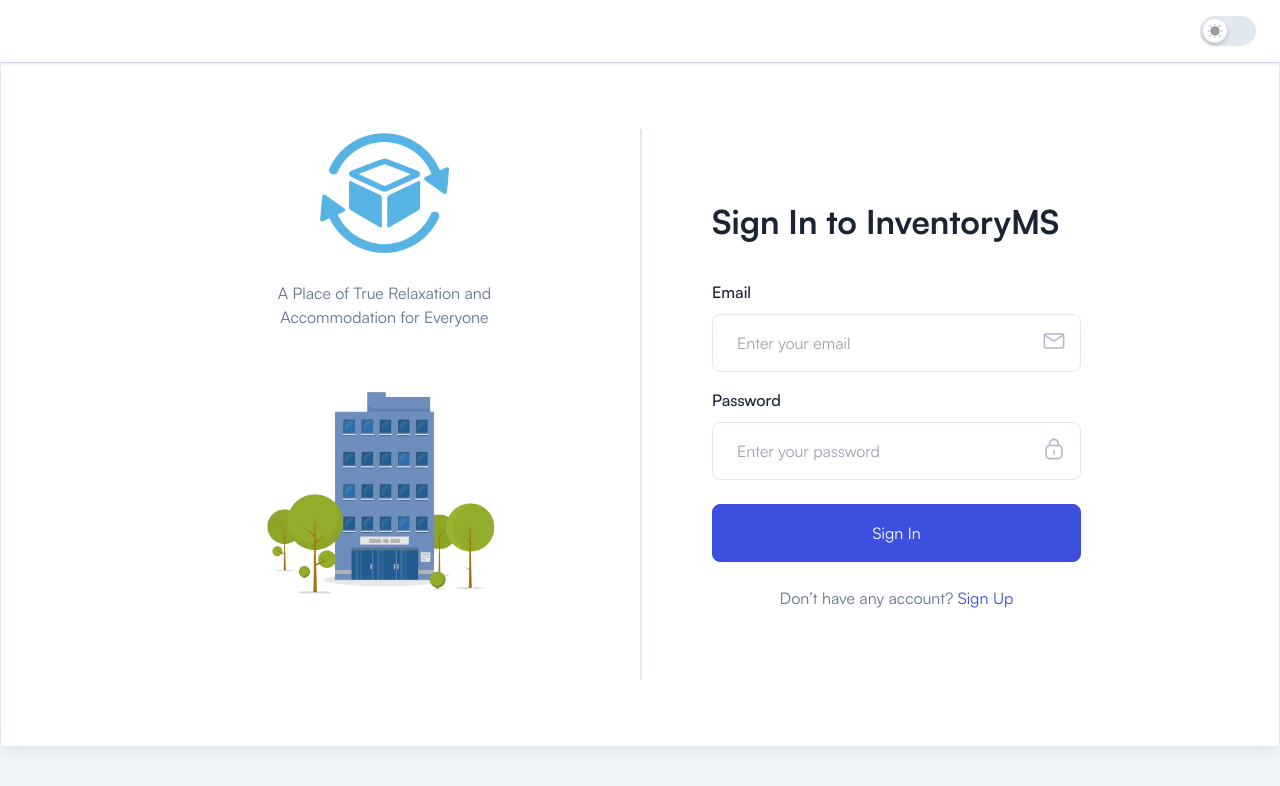
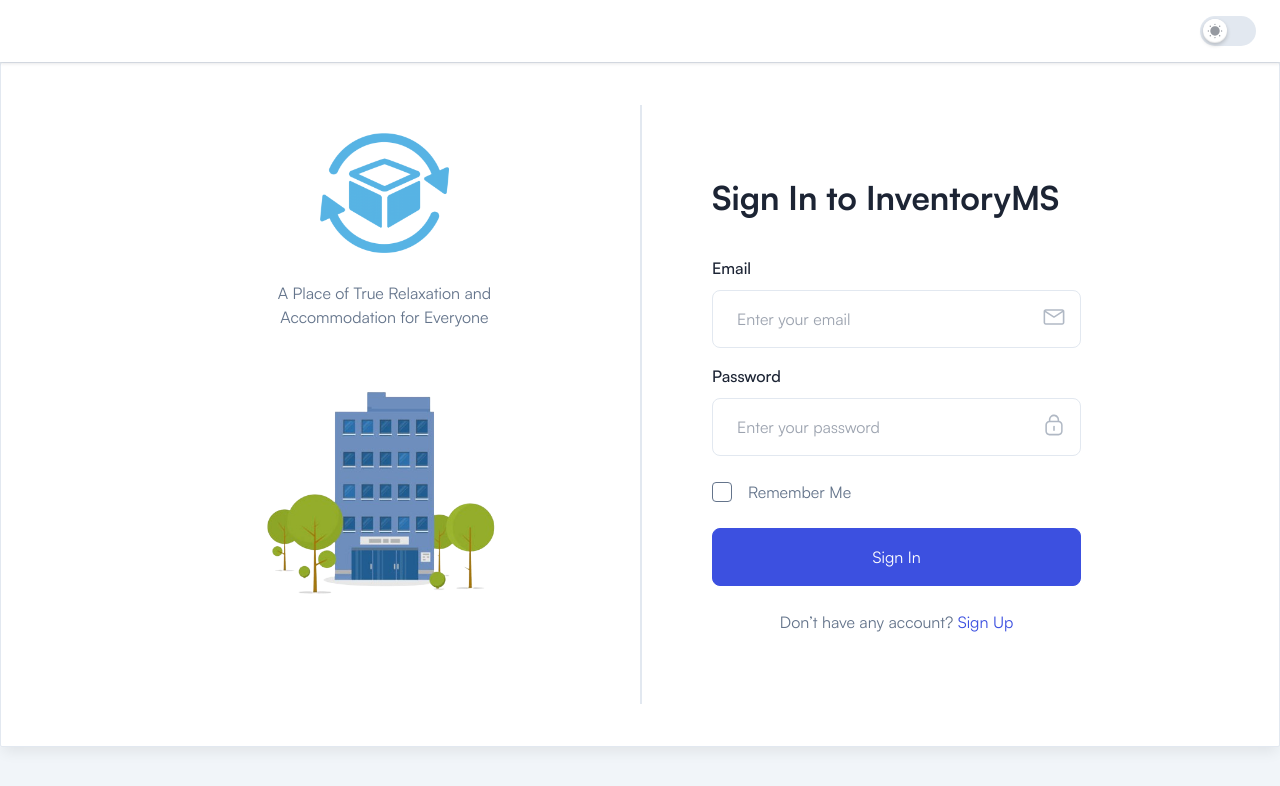
Before and after one commit to Lukada-taiya/InventoryMS, a React (Vite) app: page / in a window 1280 px wide. Shown: the top 786 px of the page. Built offline with nearby package versions, Linux system fonts and the light colour scheme.

Commit message:
Feat: Implemented RememberMe functionality for login

```diff
--- a/src/pages/Authentication/SignIn.tsx
+++ b/src/pages/Authentication/SignIn.tsx
@@ -9,17 +9,18 @@ import { logo, building } from '../../images/index';
 import { EmailIcon } from '../UiElements/EmailIcon';
 import { LockIcon } from '../UiElements/LockIcon';
 import useAxios from '../../hooks/useAxios';
+import CheckBox from '../../components/Checkboxes/CheckBox';
 
 const schema = z.object({
   email: z.string().email(),
   password: z.string().min(8),
+  chkRememberMe: z.boolean()
 });
 
 type FormFields = z.infer<typeof schema>;
 
 const SignIn: React.FC = () => {
   const navigate = useNavigate();
-  // const {response, error, loading: loadingAsync, sendRequest : sendRequestAsync} = useAxiosAsync();
   const { loading, sendRequest } = useAxios();
   const isAuthenticated = !!sessionStorage.getItem('email');
 
@@ -34,8 +35,9 @@ const SignIn: React.FC = () => {
 
   const submitHandler = async (data: any) => {
     try {
+      var urlParam = data.chkRememberMe ? "useCookies=true":"useSessionCookies=true"
       const loginRes = await sendRequest({
-        url: '/login?useCookies=true',
+        url: `/login?${urlParam}`,
         method: 'POST',
         data: data,
       });
@@ -142,7 +144,14 @@ const SignIn: React.FC = () => {
                     </span>
                   )}
                 </div>
-
+                <div className='my-4 mb-6'>
+                  <CheckBox name="chkRememberMe" register={register} label="Remember Me"/>
+                </div>
+                {errors.chkRememberMe && (
+                    <span className="text-red-500 text-md ml-2 mt-2">
+                      {errors.chkRememberMe.message}
+                    </span>
+                  )}
                 <div className="mb-5">
                   <button
                     disabled={isSubmitting}
```
